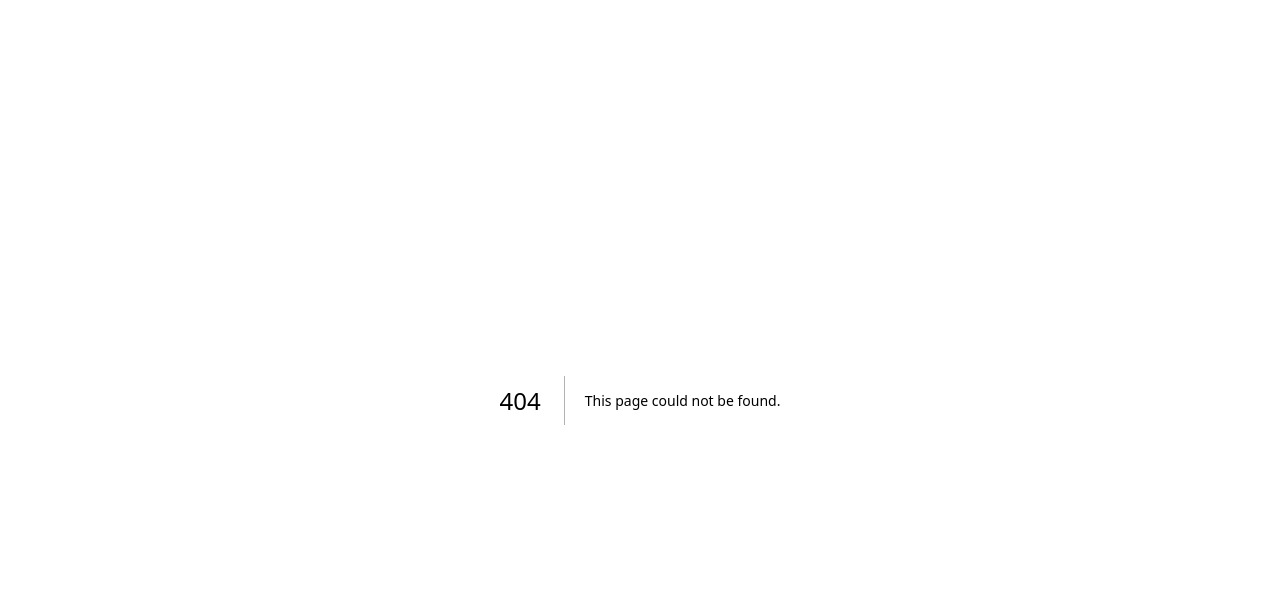
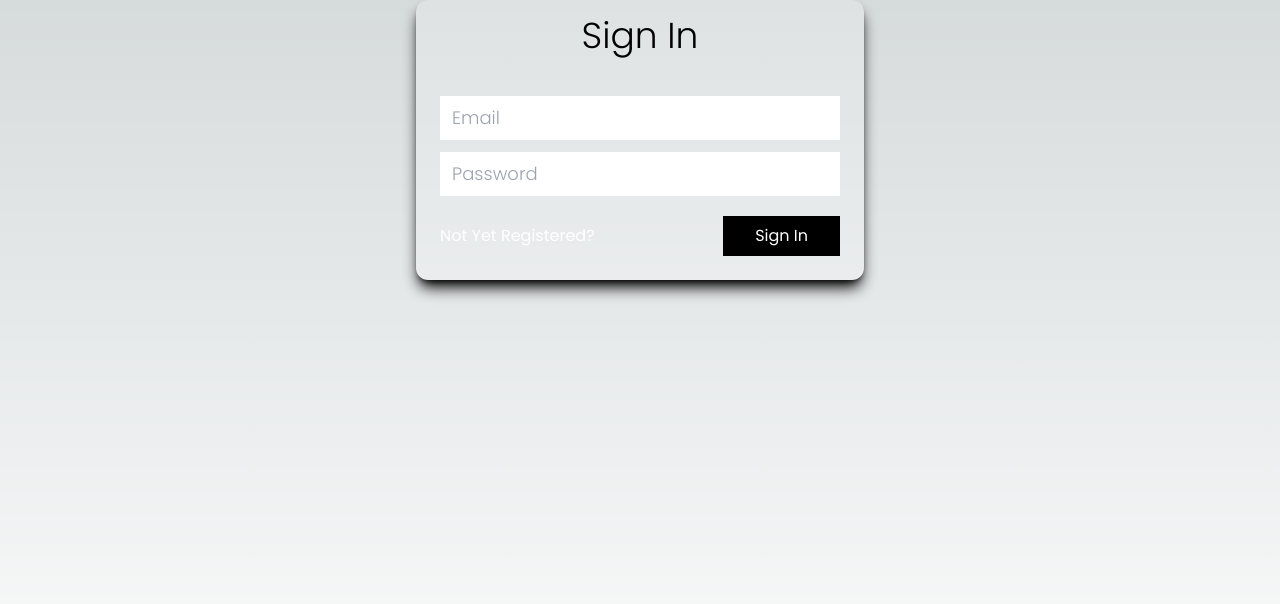
Before and after one commit to BLuong-vul/contacts-fork, a Next.js app in the folder frontend/: page /login in a window 1280 px wide. Before the commit this address had no page. Shown: the top 604 px of the page. Built offline with nearby package versions, Linux system fonts and the light colour scheme.

Commit message:
added login and signup options onto front page

```diff
--- /dev/null
+++ b/frontend/src/app/login/layout.js
@@ -0,0 +1,17 @@
+import {Poppins} from "next/font/google";
+import "../styles/Home.module.css";
+
+const poppins = Poppins({ weight: ["300", "400", "400"], subsets: ["latin"] });
+
+export const metadata = {
+    title: "Contacts",
+    description: "",
+};
+
+export default function RootLayout({ children }) {
+    return (
+    <html lang="en">
+        <body className={poppins.className}>{children}</body>
+    </html>
+    );
+}
--- /dev/null
+++ b/frontend/src/app/login/page.js
@@ -0,0 +1,30 @@
+import styles from '../styles/Home.module.css';
+import Link from 'next/link';
+
+const LoginForm = () => {
+    return(
+        <main>
+            <div className={styles.container}>
+                <aside className="bg-white w-full max-w-md rounded-xl  bg-opacity-20 shadow-lg shadow-black">
+                    <h1 className="text-center text-black font-light text-4xl bg-navy rounded-t-xl m-0 py-4">Sign In</h1>
+                        <form className="p-6">
+                            <input type="text"
+                            name=""
+                            placeholder="Email"
+                            className="py-2 px-3 w-full text-black text-lg font-light outlined-none"/>
+                            <input type="text"
+                            name=""
+                            placeholder="Password"
+                            className="py-2 px-3 w-full text-black text-lg font-light outlined-none mt-3"/>
+                        <div className="flex mt-5 justify-between items-center">
+                            <Link href="/sign-up" className="text-white cursor-pointer transition hover:text-black">Not Yet Registered?</Link>
+                            <Link href="/social-media-app" className="bg-black text-white font-medium py-2 px-8 transition hover:text-white">Sign In</Link>
+                        </div>
+                    </form>
+                </aside>
+            </div>
+        </main>
+    )
+}
+
+export default LoginForm
--- a/frontend/src/app/page.js
+++ b/frontend/src/app/page.js
@@ -1,25 +1,61 @@
 import Image from "next/image";
-import styles from '../styles/app.layout.css';
-import Navbar from "../../components/Navbar";
+import styles from './styles/Home.module.css';
+import Navbar from "./../components/Navbar";
 import Link from 'next/link';
 
 export default function Projects() {
 	return (
-		<><header className={"header"}><Navbar/></header>
-		<main className={"main-container"}>
-			<div>
-          		<Link href="/social-media-app/friends-list" className="text-blue-500 underline">
-            		Friends List
-          		</Link>
-			</div>
-        	<Image
-				src="/vision_text.png"
-				width={200}
-				height={200} />
-			<Image
-				src="/logo.png"
-				width={200}
-				height={200} />
-			</main></>
+		<><Navbar /><div className={styles.container}>
+			<header className={styles.banner}>
+				<Image
+					src="/logo.png"
+					width={200}
+					height={200} />
+				<Image
+					src="/vision_text.png"
+					width={200}
+					height={200} />
+			</header>
+			<main className={styles.mainContent}>
+				<header className="text-center">
+					<h1 className="font-bold">Steven Diep | Bryan Luong | Kyung Ho Min | Phi Nguyen | Garrett Rogers</h1>
+				</header>
+				<br></br>
+				<p>
+					&emsp;Lorem ipsum dolor sit amet, consectetur adipiscing elit. Integer nec odio.
+					Praesent libero. Sed cursus ante dapibus diam. Sed nisi. Nulla quis sem at
+					nibh elementum imperdiet. Duis sagittis ipsum. Praesent mauris. Fusce nec
+					tellus sed augue semper porta. Mauris massa. Vestibulum lacinia arcu eget nulla.
+				</p>
+				<p>
+					&emsp;Class aptent taciti sociosqu ad litora torquent per conubia nostra, per inceptos
+					himenaeos. Curabitur sodales ligula in libero. Sed dignissim lacinia nunc. Curabitur
+					tortor. Pellentesque nibh. Aenean quam. In scelerisque sem at dolor. Maecenas mattis.
+					Sed convallis tristique sem. Proin ut ligula vel nunc egestas porttitor. Morbi lectus
+					risus, iaculis vel, suscipit quis, luctus non, massa.
+				</p>
+				<p>
+					&emsp;Fusce ac turpis quis ligula lacinia aliquet. Mauris ipsum. Nulla metus metus,
+					ullamcorper vel, tincidunt sed, euismod in, nibh. Quisque volutpat condimentum velit.
+					Class aptent taciti sociosqu ad litora torquent per conubia nostra, per inceptos
+					himenaeos. Nam nec ante. Sed lacinia, urna non tincidunt mattis, tortor neque
+					adipiscing diam, a cursus ipsum ante quis turpis. Nulla facilisi.
+				</p>
+				<br></br>
+				<header className="text-center">
+					<Link href="/projects" className="text-blue-500 underline">
+						Project List
+					</Link>
+					<br></br>
+					<Link href="/sign-up" className="text-blue-500 underline">
+						Sign Up
+					</Link>
+					<br></br>
+					<Link href="/login" className="text-blue-500 underline">
+						Login
+					</Link>
+				</header>
+			</main>
+		</div></>
 	);
 }
--- a/frontend/src/app/projects/page.js
+++ b/frontend/src/app/projects/page.js
@@ -45,6 +45,6 @@ export default function Projects() {
 				</div>
 
 			</main>
-		</div></>
+		</div>
 	);
 }
--- /dev/null
+++ b/frontend/src/app/sign-up/page.js
@@ -0,0 +1,42 @@
+import styles from '../styles/Home.module.css';
+import Link from 'next/link';
+
+const SignUp = () => {
+    return(
+        <main>
+        <div className={styles.container}>
+            <aside className="bg-white w-full max-w-md rounded-xl  bg-opacity-20 shadow-lg shadow-black">
+                <h1 className="text-center text-black font-light text-4xl bg-navy rounded-t-xl m-0 py-4">Sign Up</h1>
+                    <form className="p-6">
+                        <input type="text"
+                        name=""
+                        placeholder="Full Name"
+                        className="py-2 px-3 w-full text-black text-lg font-light outlined-none"
+                        />
+                        <input type="text"
+                        name=""
+                        placeholder="Email"
+                        className="py-2 px-3 w-full text-black text-lg font-light outlined-none mt-3"
+                        />
+                        <input type="text"
+                        name=""
+                        placeholder="Password"
+                        className="py-2 px-3 w-full text-black text-lg font-light outlined-none mt-3"
+                        />
+                        <input type="text"
+                        name=""
+                        placeholder="Confirm Password"
+                        className="py-2 px-3 w-full text-black text-lg font-light outlined-none mt-3"
+                        />
+                    <div className="flex mt-5 justify-between items-center">
+                        <Link href="/login" className="text-white cursor-pointer transition hover:text-black">Already Registered?</Link>
+                    </div>
+                </form>
+            </aside>
+        </div>
+    </main>
+
+    );
+}
+
+export default SignUp
--- a/frontend/src/app/social-media-app/layout.js
+++ b/frontend/src/app/social-media-app/layout.js
@@ -1,13 +1,12 @@
 import Image from "next/image";
 import Navbar from "../../components/Navbar";
 import styles from '../styles/app.layout.css';
+import Link from 'next/link';
 
-<link href="https://fonts.googleapis.com/icon?family=Material+Icons+Outlined" rel="stylesheet">
-</link>
 
 export default function RootLayout({ children }) {
   return (
-    <div className="flex h-screen flex-col md:flex-row md:overflow-hidden">
+    <><div className="flex h-screen flex-col md:flex-row md:overflow-hidden">
       <div className="w-full flex-none md:w-60">
         <aside id="sidebar">
           <header className={"header"}>
@@ -15,8 +14,7 @@ export default function RootLayout({ children }) {
               src="/app_name1.png"
               width={200}
               height={200}
-                alt=""
-              />
+              alt="" />
 
           </header>
           <br></br>
@@ -26,9 +24,12 @@ export default function RootLayout({ children }) {
             nibh elementum imperdiet. Duis sagittis ipsum. Praesent mauris. Fusce nec
             tellus sed augue semper porta. Mauris massa. Vestibulum lacinia arcu eget nulla.
           </p>
+          <Link href="/social-media-app/friends-list" className="text-blue-500 underline">
+            		Friends List
+        </Link>
         </aside>
       </div>
       <div className="flex-grow p-0 md:overflow-y-auto md:p-0">{children}</div>
-      </div>
+    </div></>
   );
 }
--- a/frontend/src/app/social-media-app/page.js
+++ b/frontend/src/app/social-media-app/page.js
@@ -1,10 +1,12 @@
 import Image from "next/image";
 import styles from '../styles/app.layout.css';
 import Navbar from "../../components/Navbar";
+import Link from 'next/link';
 
 export default function Projects() {
   return (
 	<><header className={"header"}>
+		<Navbar/>
 	</header>
 	<main className={"main-container"}>
     <Image
--- a/frontend/src/components/Navbar.js
+++ b/frontend/src/components/Navbar.js
@@ -1,3 +1,4 @@
+/** Need to import -> npm install @mui/material @emotion/react @emotion/styled @mui/icons-material */
 'use client'
 import * as React from "react";
 import Box from '@mui/material/Box';
```
Lines whose indentation alone changed are shown as unchanged.
